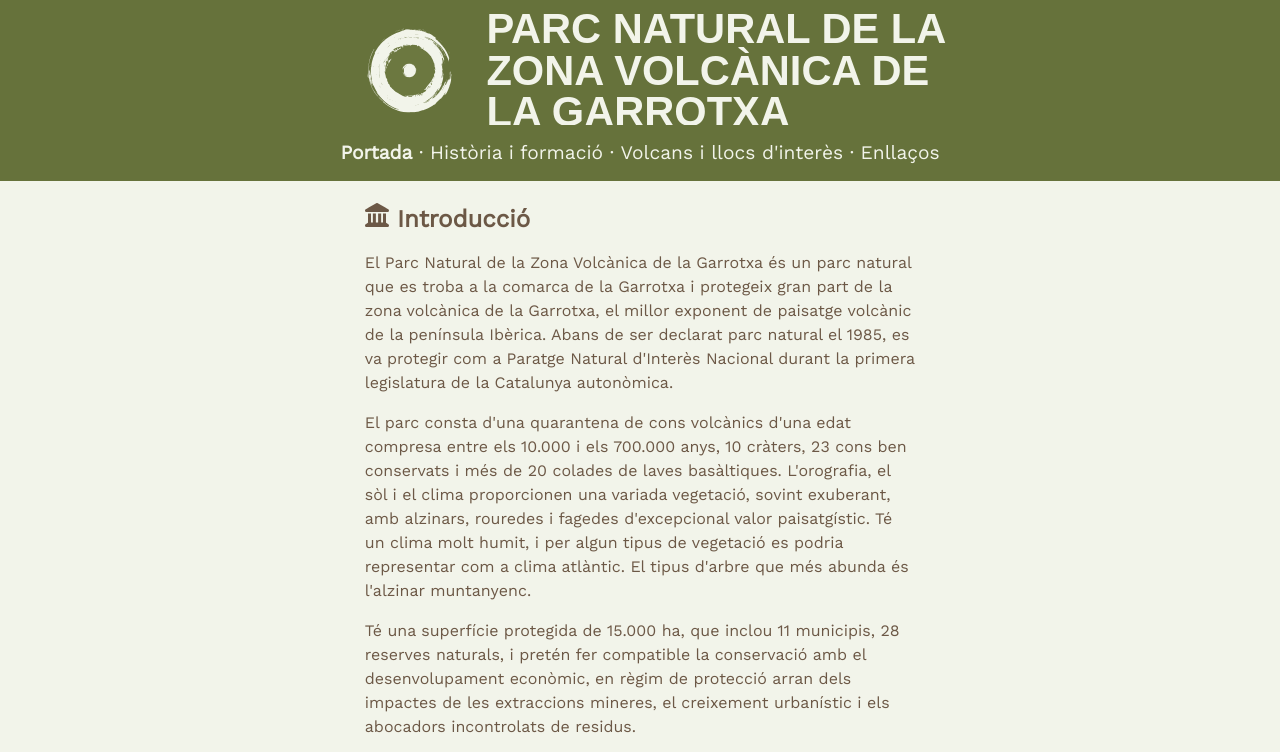
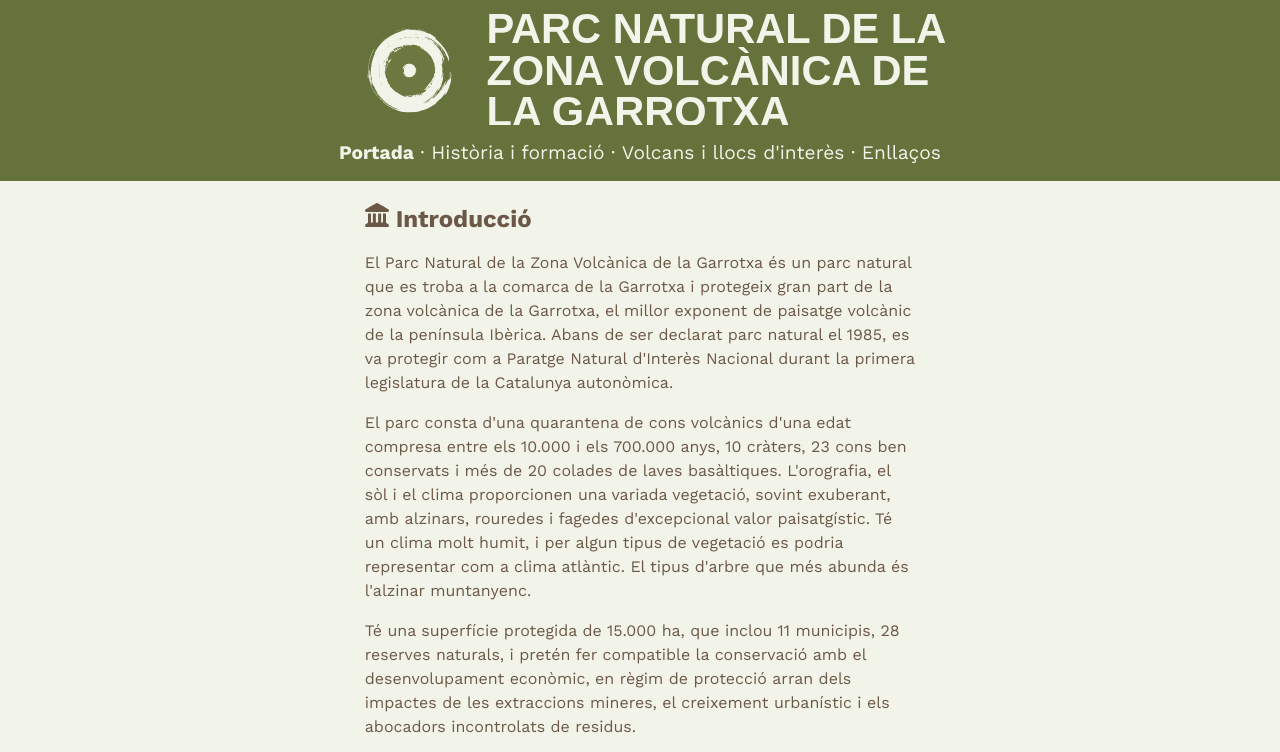
Before and after one commit to oriolesquena/eines-html-i-css-pac3, a website built with Parcel: page src/index.html in a window 1280 px wide. Shown: the top 752 px of the page. Built offline with nearby package versions, Linux system fonts and the light colour scheme; files whose address does not match are found by name.

Commit message:
added swap

```diff
--- a/src/css/styles.css
+++ b/src/css/styles.css
@@ -5,12 +5,26 @@
 
 @font-face {
   font-family: 'Work Sans';
+  font-style: normal;
+  font-weight: 400;
   src: url(../fonts/Work_Sans/WorkSans-Regular.woff2);
+  font-display: swap;
+}
+
+@font-face {
+  font-family: 'Work Sans';
+  font-style: bold;
+  font-weight: 700;
+  src: url(../fonts/Work_Sans/WorkSans-Bold.woff2);
+  font-display: swap;
 }
 
 @font-face {
   font-family: 'Caveat Brush';
+  font-style: normal;
+  font-weight: 400;
   src: url(../fonts/Caveat_Brush/CaveatBrush-Regular.woff2);
+  font-display: swap;
 }
 
 * {
```
Also changed, not shown: src/fonts/Work_Sans/WorkSans-Bold.woff2 (added).
